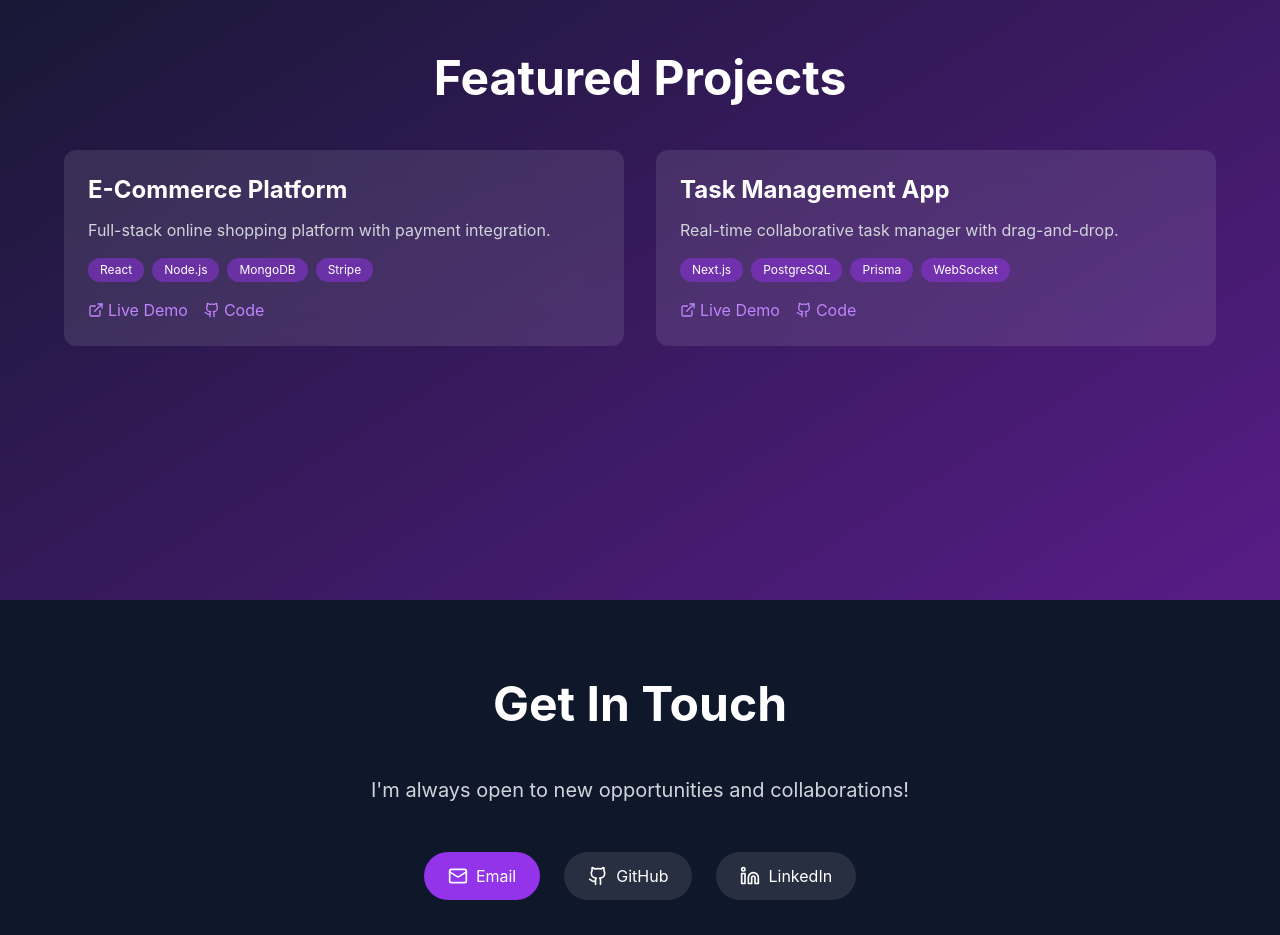
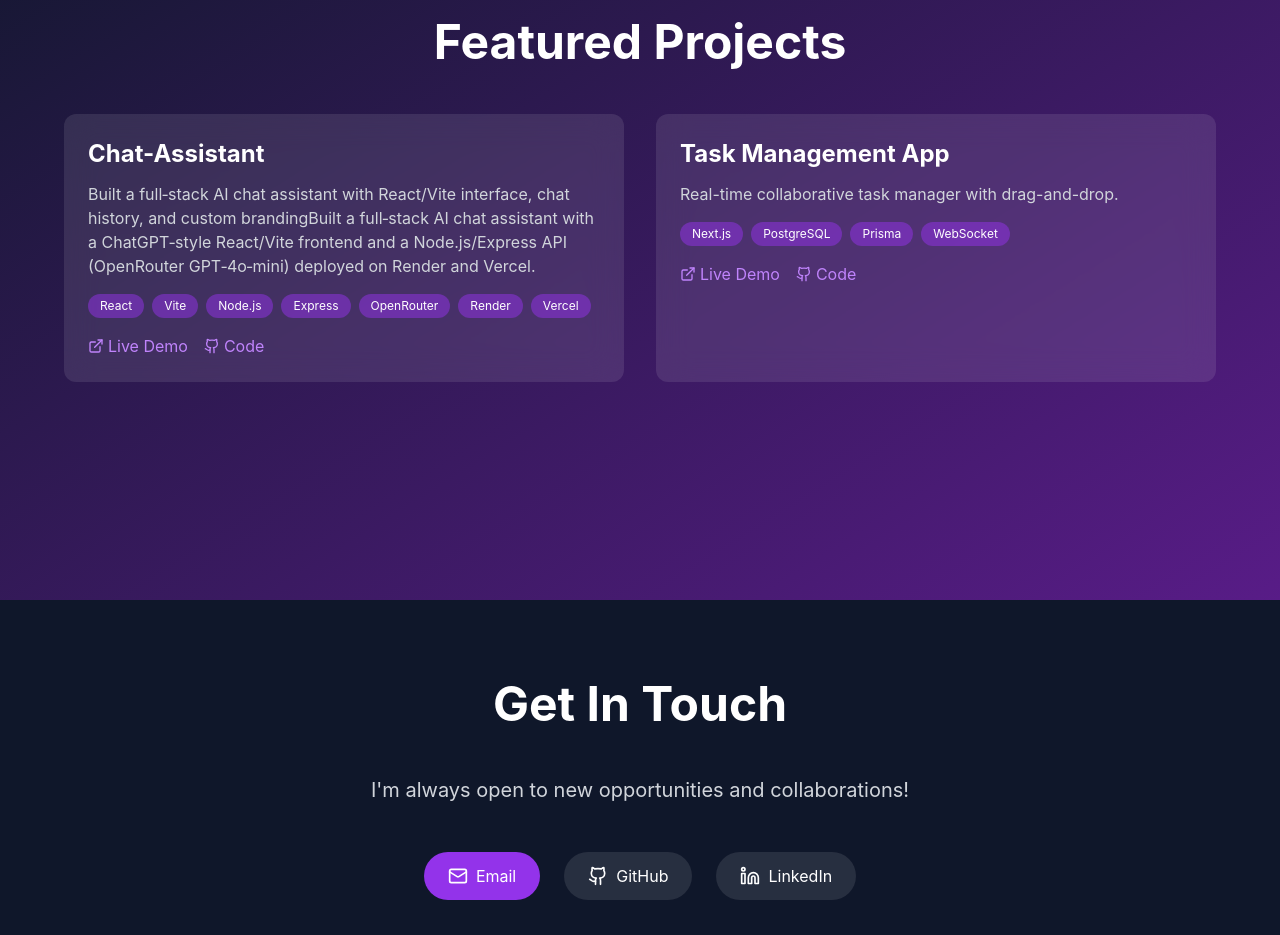
Before and after one commit to anujk-devl/Portfolio, a React (Create React App) app: page / in a window 1280 px wide. Shown: the part 1800-2735 px from the top of the page. Built offline with nearby package versions, Linux system fonts and the light colour scheme.

Commit message:
Add AI Chat Assistant project to portfolio

```diff
--- a/src/components/Projects.js
+++ b/src/components/Projects.js
@@ -4,11 +4,11 @@ import { ExternalLink, Github } from 'lucide-react';
 export default function Projects() {
   const projects = [
     {
-      title: "E-Commerce Platform",
-      description: "Full-stack online shopping platform with payment integration.",
-      tech: ["React", "Node.js", "MongoDB", "Stripe"],
-      link: "#",
-      github: "#"
+      title: "Chat-Assistant",
+      description: "Built a full‑stack AI chat assistant with React/Vite interface, chat history, and custom brandingBuilt a full‑stack AI chat assistant with a ChatGPT‑style React/Vite frontend and a Node.js/Express API (OpenRouter GPT‑4o‑mini) deployed on Render and Vercel.",
+      tech: ["React", "Vite", "Node.js", "Express", "OpenRouter", "Render", "Vercel"],
+      link: "https://chat-assistant-gilt.vercel.app/",
+      github: "https://github.com/anujk-devl/chat-assistant"
     },
     {
       title: "Task Management App",
```
